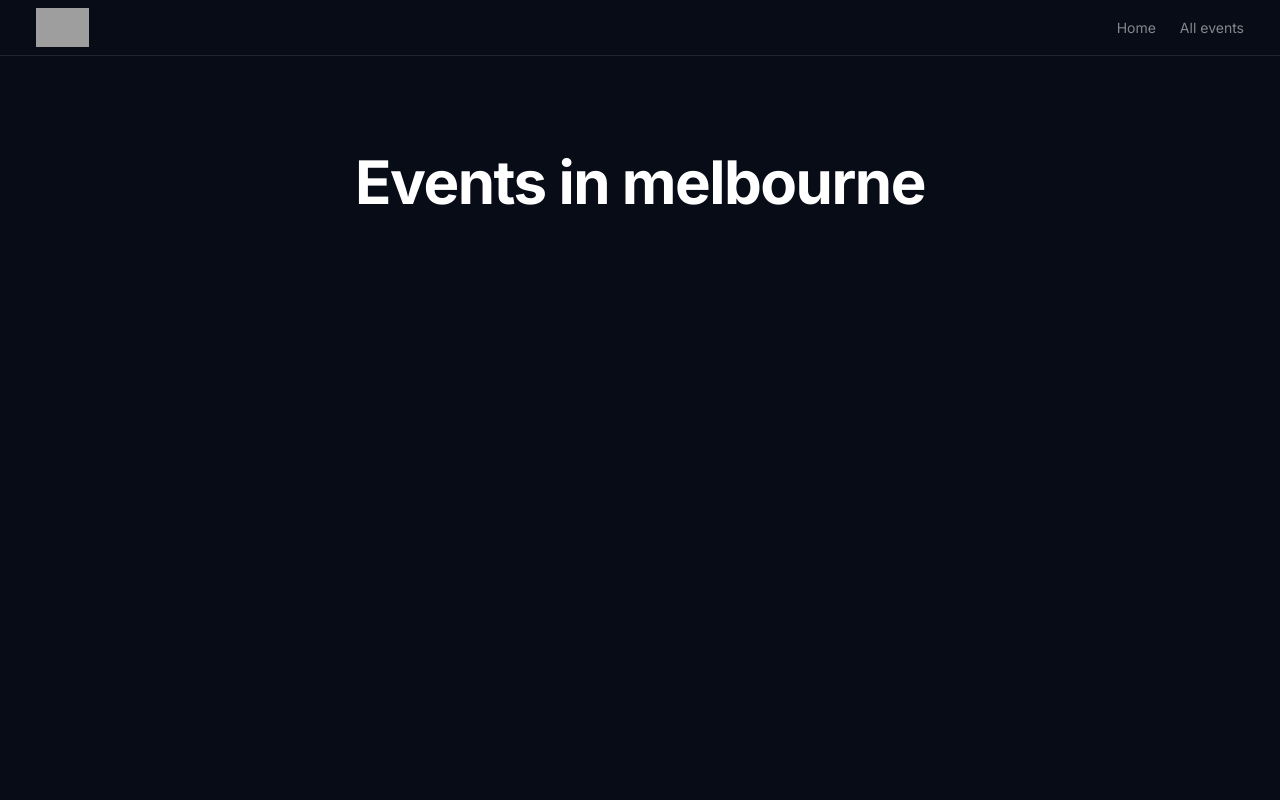
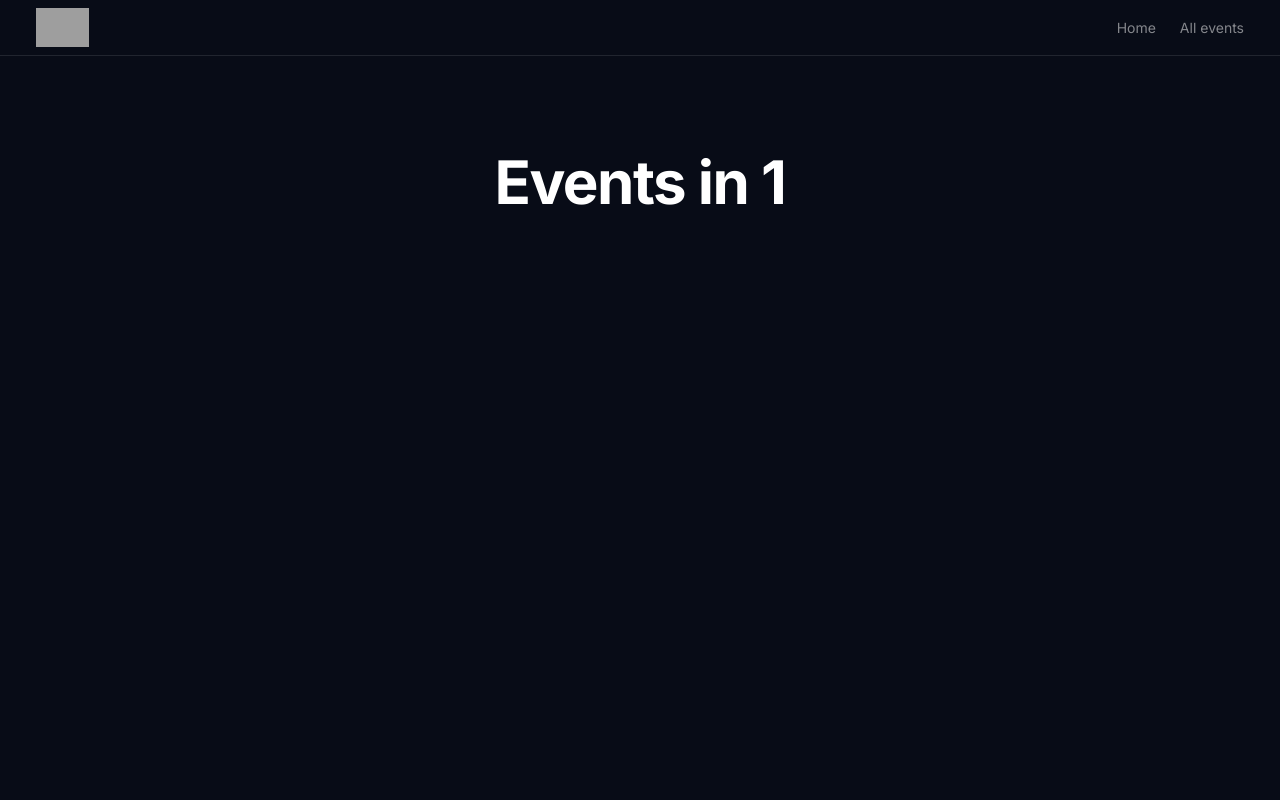
Before and after one commit to kimman8/evento, a Next.js app: page /events/1 in a window 1280 px wide. Shown: the top 800 px of the page. Built offline with nearby package versions, Linux system fonts and the light colour scheme; grey boxes are pictures that could not be loaded.

Commit message:
feat: decode city from URL and capitalise first letter of each word

```diff
--- a/src/app/events/[city]/page.tsx
+++ b/src/app/events/[city]/page.tsx
@@ -1,9 +1,27 @@
 import H1 from '@/components/h1';
 
-export default function EventsPage() {
+type EventsPageProps = {
+  params: {
+    city: string;
+  };
+};
+export default function EventsPage({ params }: EventsPageProps) {
+  const decodedCity = decodeURIComponent(params.city);
+  // Capitalise first letter of each word
+  const capitaliseWords = (str) => {
+    return str
+      .split(' ') // Split the string by spaces
+      .map((word) => word.charAt(0).toUpperCase() + word.slice(1)) // Capitalise first letter of each word
+      .join(' '); // Join the words back together
+  };
+
+  const formattedCity = capitaliseWords(decodedCity);
+
   return (
     <main className="flex flex-col items-center py-24 px-[20px] min-h-[110vh]">
-      <H1>Events in melbourne</H1>
+      <H1>
+        {params.city === 'all' ? 'All events' : `Events in ${formattedCity}`}
+      </H1>
     </main>
   );
 }
```
